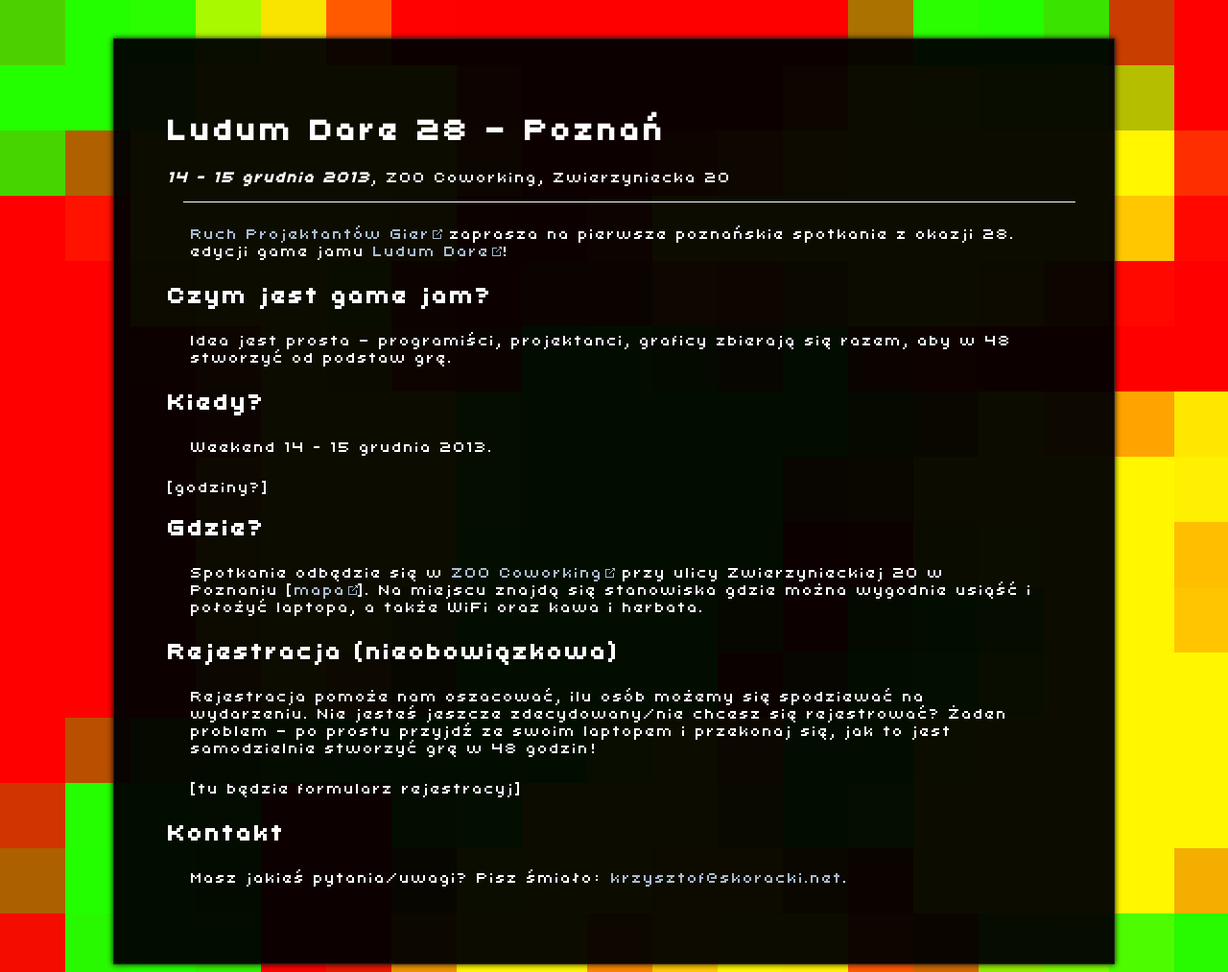
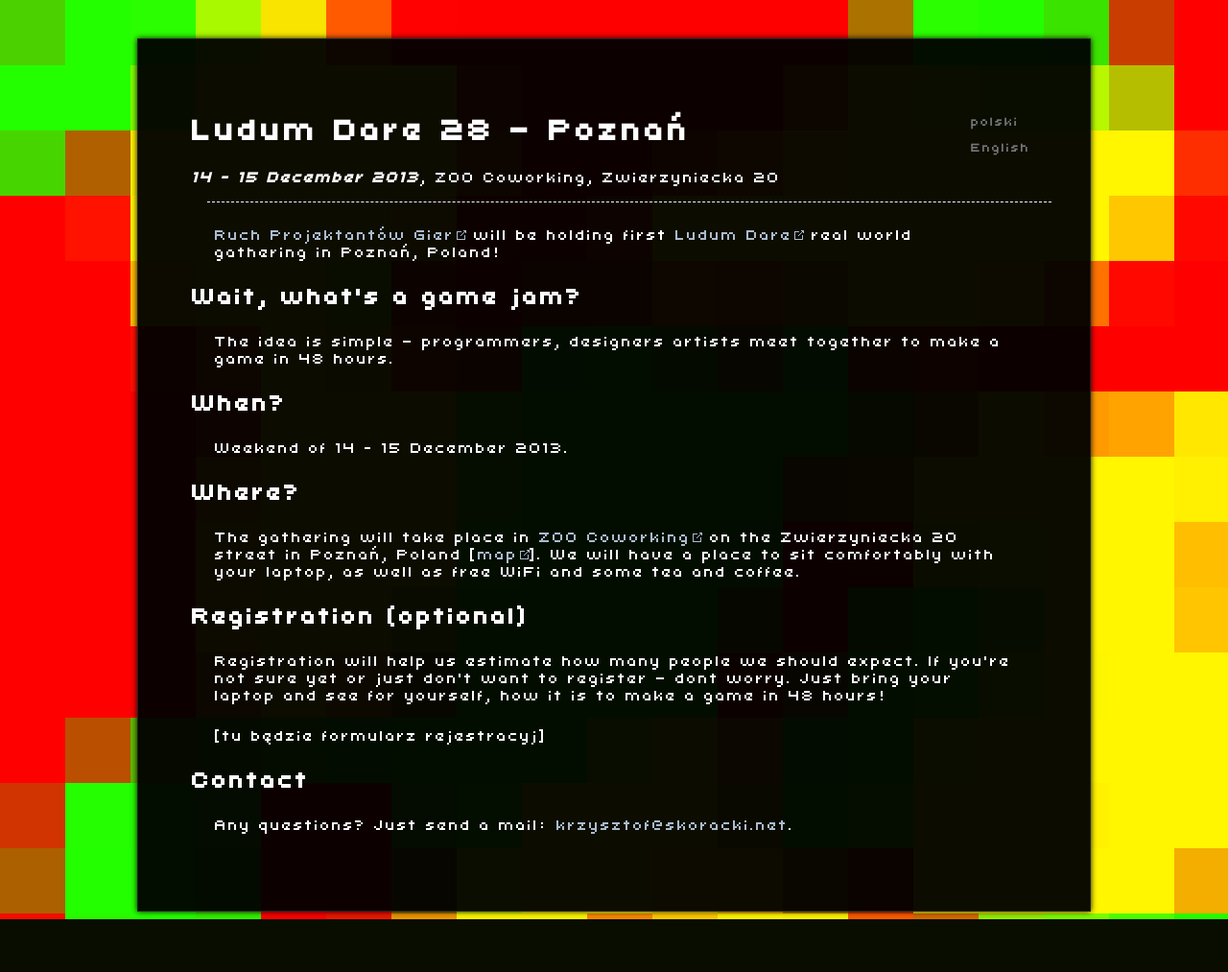
Before and after one commit to esenti/ld-poznan, a Django app: page / in a window 1280 px wide. Shown: the whole page at 96% size. After the commit the page ends 958 px from the top, so only its background shows below. Run offline with Django 3.2, Linux system fonts and the light colour scheme; some libraries are stand-ins or nearby versions.

Commit message:
Added support for i18n + English translation.

```diff
--- a/ldpoznan/core/static/css/main.css
+++ b/ldpoznan/core/static/css/main.css
@@ -94,7 +94,7 @@ input
 {
 	margin: auto;
 	margin-top: 40px;
-	width: 930px;
+	width: 880px;
 	padding: 3.5em;
 	border: 1px solid #222222;
 	background: rgba(0, 0, 0, 0.95);
@@ -104,8 +104,35 @@ input
 hr
 {
 	border: none;
-	background: #ffffff;
+	border-top: 1px dashed #ffffff;
+	background: none;
 	height: 1px;
 	width: 100%;
 	margin: 1em;
 }
+
+.language-button
+{
+	display: inline;
+	border: none;
+	background: none;
+	cursor: pointer;
+	color: #777777;
+}
+
+.language-button:HOVER
+{
+	color: #ffffff;
+	text-decoration: underline;
+}
+
+#languages-box
+{
+	margin-top: 1.0em;
+	float: right;
+}
+
+#title-box
+{
+	float: left;
+}
--- a/ldpoznan/core/templates/core/index.html
+++ b/ldpoznan/core/templates/core/index.html
@@ -1,35 +1,56 @@
 {% extends "core/base.html" %}
+
+{% load i18n %}
 
 {% block title %}Ludum Dare 28{% endblock %}
 
 {% block content %}
-<h1>Ludum Dare 28 &mdash; Poznań</h1>
-<em>14 &ndash; 15 grudnia 2013</em>, ZOO Coworking, Zwierzyniecka 20
 
+<div id="title-box">
+	<h1>Ludum Dare 28 &mdash; Poznań</h1>
+	<em>{% blocktrans %}14 &ndash; 15 December 2013{% endblocktrans %}</em>, {% blocktrans %}ZOO Coworking, Zwierzyniecka 20{% endblocktrans %}
+</div>
+
+<div id="languages-box">
+	{% get_language_info_list for LANGUAGES as languages %}
+		{% for language in languages %}
+		<form action="{% url 'set_language' %}" method="post">
+			{% csrf_token %}
+			<input name="next" type="hidden" value="{{ redirect_to }}" />
+			<input name="language" type="hidden" value="{{ language.code }}" />
+			<input class="language-button" type="submit" value="{{ language.name_local }}" />
+		</form>
+	{% endfor %}
+</div>
+
+<div class="clear"></div>
 <hr>
-
 <p>
-<a href="http://rpg.cs.put.poznan.pl" target="_blank">Ruch Projektantów Gier</a> zaprasza na pierwsze poznańskie spotkanie z okazji 28. edycji game jamu <a href="http://ludumdare.com/compo" target="_blank">Ludum Dare</a>!
-</p>
-<h2>Czym jest game jam?</h2>
-<p>
-Idea jest prosta &mdash; programiści, projektanci, graficy zbierają się razem, aby w 48 stworzyć od podstaw grę.
+{% blocktrans %}<a href="http://rpg.cs.put.poznan.pl" target="_blank">Ruch Projektantów Gier</a> will be holding first <a href="http://ludumdare.com/compo" target="_blank">Ludum Dare</a> real world gathering in Poznań, Poland!{% endblocktrans %}
 </p>
 
-<h2>Kiedy?</h2>
-<p>Weekend 14 &ndash; 15 grudnia 2013.</p>
-[godziny?]
-<h2>Gdzie?</h2>
-<p>Spotkanie odbędzie się w <a href="http://coworkingzoo.pl" target="_blank">ZOO Coworking</a> przy ulicy Zwierzynieckiej 20 w Poznaniu [<a href="https://www.google.com/maps/preview#!q=52.408413%2C16.908245&data=!1m4!1m3!1d271!2d16.908515!3d52.408386!2m1!1e3!4m14!2m13!1m12!3m8!1m3!1d152!2d16.908515!3d52.408386!3m2!1i1024!2i768!4f13.1!4m2!3d52.408413!4d16.908245&fid=7" target="_blank">mapa</a>]. Na miejscu znajdą się stanowiska gdzie można wygodnie usiąść i położyć laptopa, a także WiFi oraz kawa i herbata.</p>
+<h2>{% blocktrans %}Wait, what's a game jam?{% endblocktrans %}</h2>
+<p>
+{% blocktrans %}The idea is simple &mdash; programmers, designers artists meet together to make a game in 48 hours.{% endblocktrans %}
+</p>
 
-<h2>Rejestracja (nieobowiązkowa)</h2>
-<p>Rejestracja pomoże nam oszacować, ilu osób możemy się spodziewać na wydarzeniu.
-Nie jesteś jeszcze zdecydowany/nie chcesz się rejestrować? Żaden problem &mdash; po prostu przyjdź ze swoim laptopem i przekonaj się, jak to jest samodzielnie stworzyć grę w 48 godzin!
+<h2>{% blocktrans %}When?{% endblocktrans %}</h2>
+<p>{% blocktrans %}Weekend of 14 &ndash; 15 December 2013.{% endblocktrans %}</p>
 
+<h2>{% blocktrans %}Where?{% endblocktrans %}</h2>
+<p>{% blocktrans %}The gathering will take place in <a href="http://coworkingzoo.pl" target="_blank">ZOO Coworking</a> on the Zwierzyniecka 20 street in Poznań, Poland [<a href="https://www.google.com/maps/preview#!q=52.408413,16.908245&amp;data=!1m4!1m3!1d271!2d16.908515!3d52.408386!2m1!1e3!4m14!2m13!1m12!3m8!1m3!1d152!2d16.908515!3d52.408386!3m2!1i1024!2i768!4f13.1!4m2!3d52.408413!4d16.908245&amp;fid=7" target="_blank">map</a>]. We will have a place to sit comfortably with your laptop, as well as free WiFi and some tea and coffee.{% endblocktrans %}</p>
+
+
+<h2>{% blocktrans %}Registration (optional){% endblocktrans %}</h2>
+<p>
+{% blocktrans %}Registration will help us estimate how many people we should expect.
+If you're not sure yet or just don't want to register &mdash; dont worry. Just bring your laptop and see for yourself, how it is to make a game in 48 hours!{% endblocktrans %}
+</p>
 <p>[tu będzie formularz rejestracyj]
 </p>
 
-<h2>Kontakt</h2>
-<p>Masz jakieś pytania/uwagi? Pisz śmiało: <a href="mailto:krzysztof@skoracki.net?subject=LD28">krzysztof@skoracki.net</a>.
+<h2>{% blocktrans %}Contact{% endblocktrans %}</h2>
+<p>
+{% blocktrans %}Any questions? Just send a mail: <a href="mailto:krzysztof@skoracki.net?subject=LD28">krzysztof@skoracki.net</a>.{% endblocktrans %}
 </p>
 {% endblock %}
--- a/ldpoznan/ldpoznan/urls.py
+++ b/ldpoznan/ldpoznan/urls.py
@@ -15,4 +15,5 @@ urlpatterns = patterns('',
     # Uncomment the next line to enable the admin:
     # url(r'^admin/', include(admin.site.urls)),
     url(r'^', include('core.urls')),
+    url(r'^i18n/', include('django.conf.urls.i18n')),
 )
```
Also changed, not shown: ldpoznan/ldpoznan/settings.py (+9 -2 lines), ldpoznan/core/locale/pl/LC_MESSAGES/django.po (added), 1 other file.
